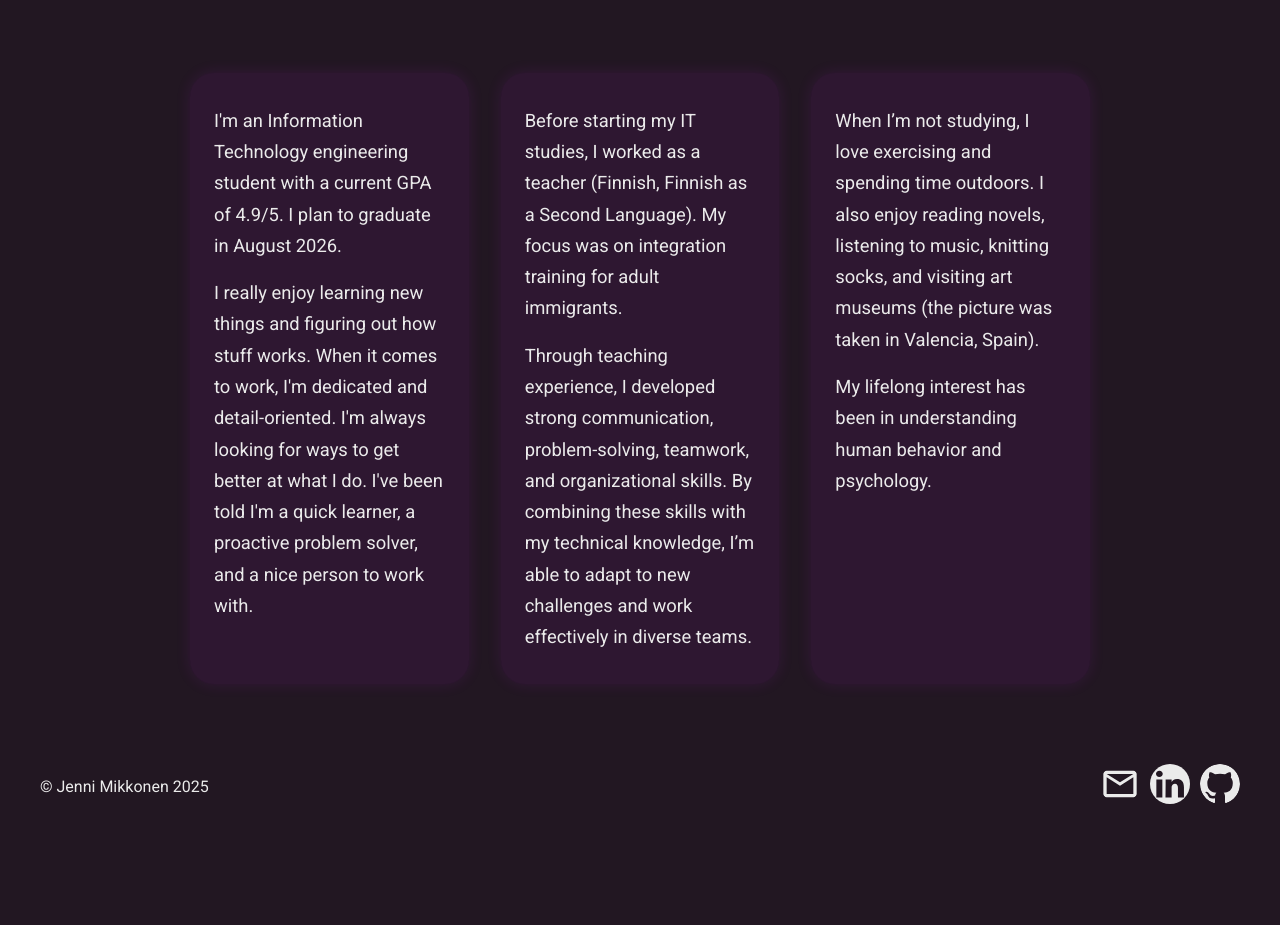
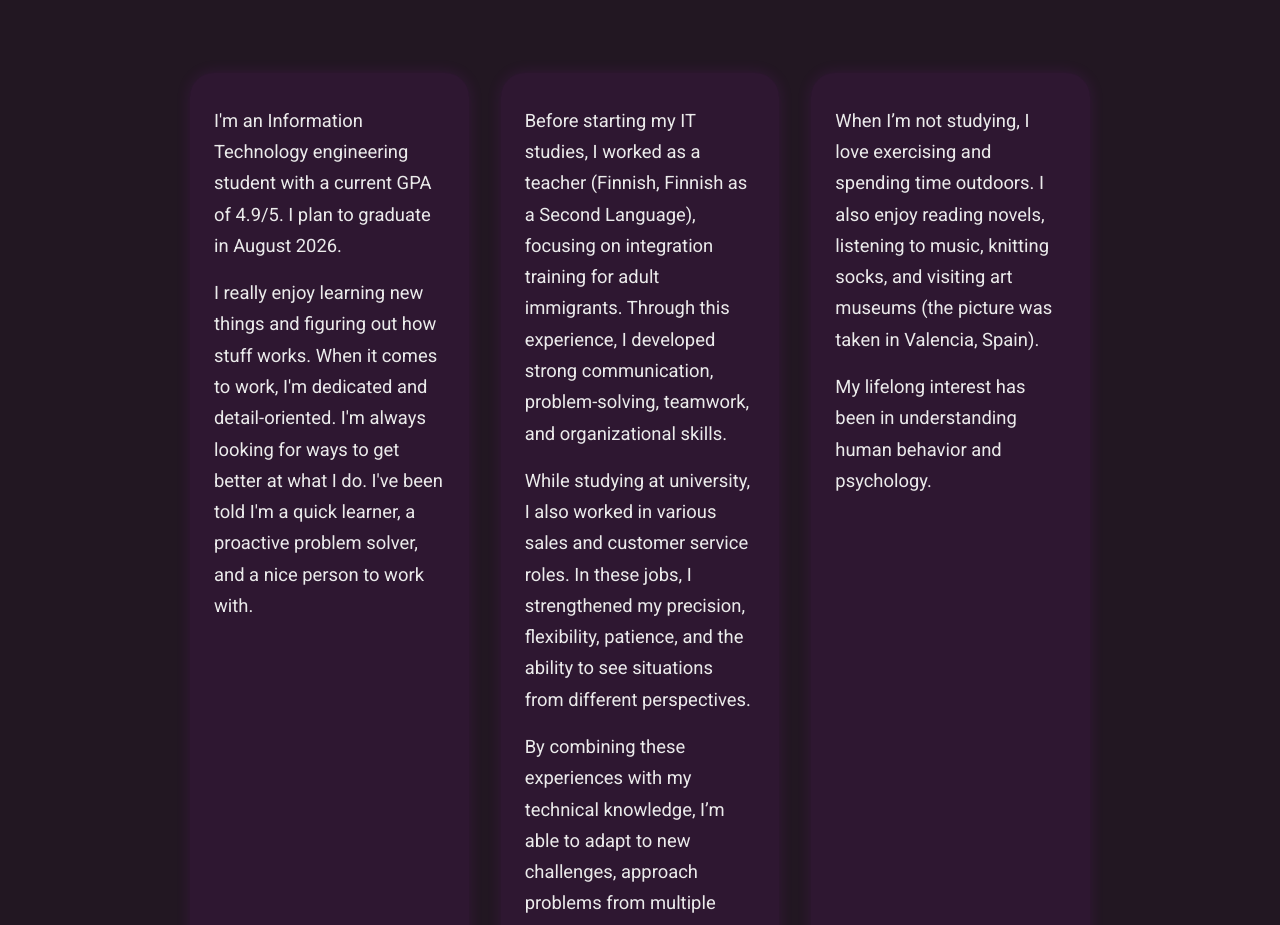
Before and after one commit to jebbujebbu/portfolio-site, a React (Vite) app: page /about in a window 1280 px wide. Shown: the part 561-1486 px from the top of the page. Before the commit the page ends 1379 px from the top, so only its background shows below. Built offline with nearby package versions, Linux system fonts and the light colour scheme; no server answers.

Commit message:
Update About.jsx content

```diff
--- a/src/components/About/About.jsx
+++ b/src/components/About/About.jsx
@@ -29,8 +29,9 @@ const About = () => {
                     <p>I really enjoy learning new things and figuring out how stuff works. When it comes to work, I'm dedicated and detail-oriented. I'm always looking for ways to get better at what I do. I've been told I'm a quick learner, a proactive problem solver, and a nice person to work with.</p>
                 </div>
                 <div className="about-feature-card">
-                    <p>Before starting my IT studies, I worked as a teacher (Finnish, Finnish as a Second Language). My focus was on integration training for adult immigrants.</p>
-                    <p>Through teaching experience, I developed strong communication, problem-solving, teamwork, and organizational skills. By combining these skills with my technical knowledge, I’m able to adapt to new challenges and work effectively in diverse teams.</p>
+                    <p>Before starting my IT studies, I worked as a teacher (Finnish, Finnish as a Second Language), focusing on integration training for adult immigrants. Through this experience, I developed strong communication, problem-solving, teamwork, and organizational skills.</p>
+                    <p>While studying at university, I also worked in various sales and customer service roles. In these jobs, I strengthened my precision, flexibility, patience, and the ability to see situations from different perspectives.</p>
+                    <p>By combining these experiences with my technical knowledge, I’m able to adapt to new challenges, approach problems from multiple angles, and work effectively in diverse teams.</p>
                 </div>
                     <div className="about-feature-card">
                     <p>When I’m not studying, I love exercising and spending time outdoors. I also enjoy reading novels, listening to music, knitting socks, and visiting art museums (the picture was taken in Valencia, Spain).</p>
```
